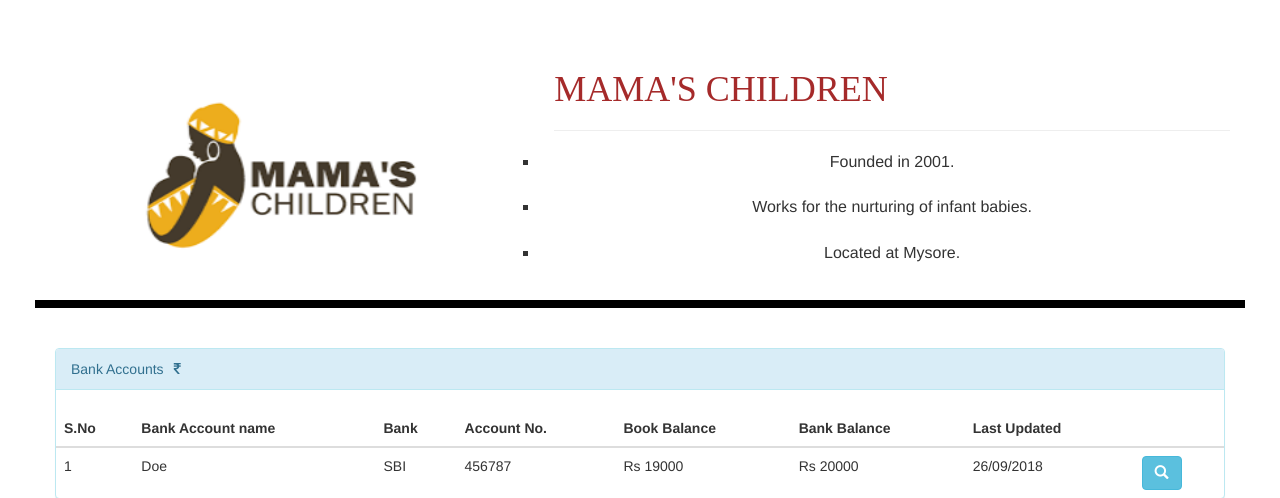
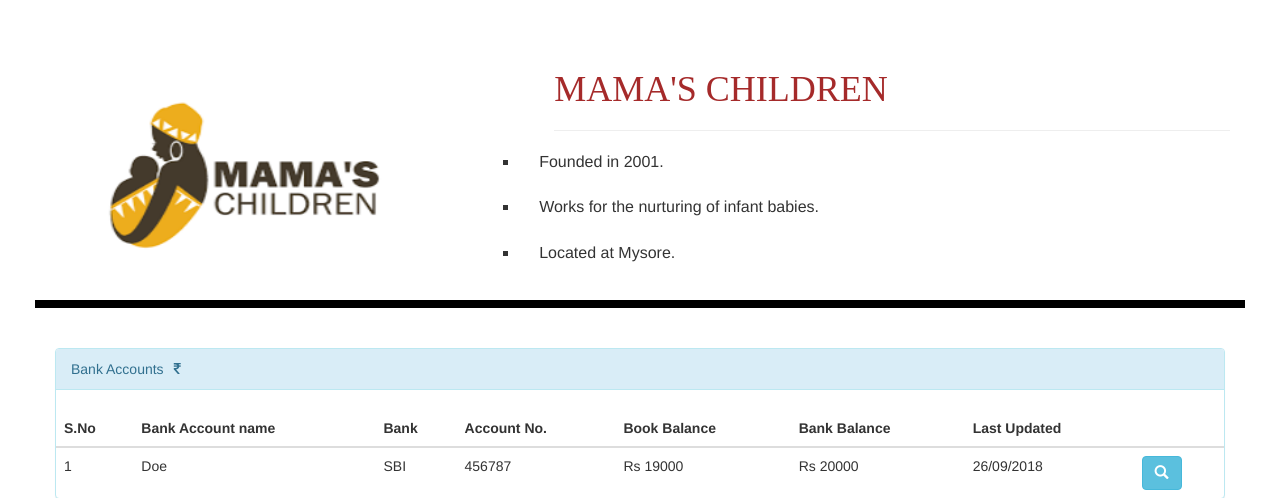
Before and after one commit to adityakuppa26/Funds-Tracking-AngelHack, a CodeIgniter app: the page made by application/views/pages/mama.php in a window 1280 px wide. Shown: the top 498 px of the page. Run offline with CodeIgniter, Linux system fonts and the light colour scheme.

Commit message:
Update mama.php

```diff
--- a/application/views/pages/mama.php
+++ b/application/views/pages/mama.php
@@ -93,7 +93,7 @@ ul.b {
 </head>
 <body>
 
-<div class=" text-center" >
+<div>
   <div class="row" style="border-bottom:8px solid black;">
 
     <div class="col-sm-5" >
@@ -104,9 +104,9 @@ ul.b {
       <h1 class="text-uppercase faded animated fadeInRight" align="left">Mama's Children<hr></h1>
    </div>
      <ul class="b" style="font-size: 16px">
-      <li> Founded in 2001.</li><br>
-      <li> Works for the nurturing of infant babies. </li><br>
-      <li> Located at Mysore.</li>
+      <li style="padding-left: 20px;"> Founded in 2001.</li><br>
+      <li style="padding-left: 20px;"> Works for the nurturing of infant babies. </li><br>
+      <li style="padding-left: 20px;"> Located at Mysore.</li>
     </ul>
   </div>
 
```
